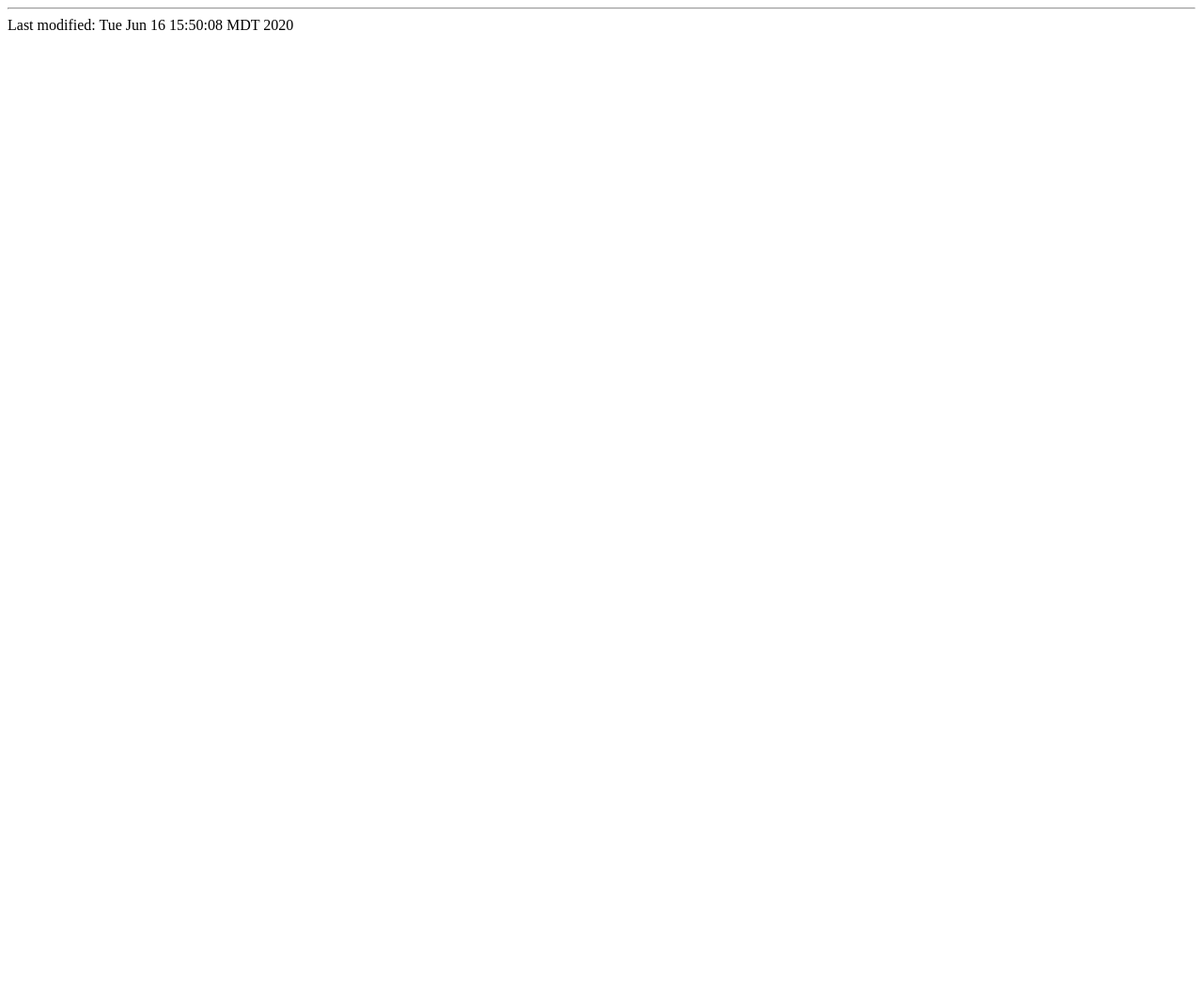
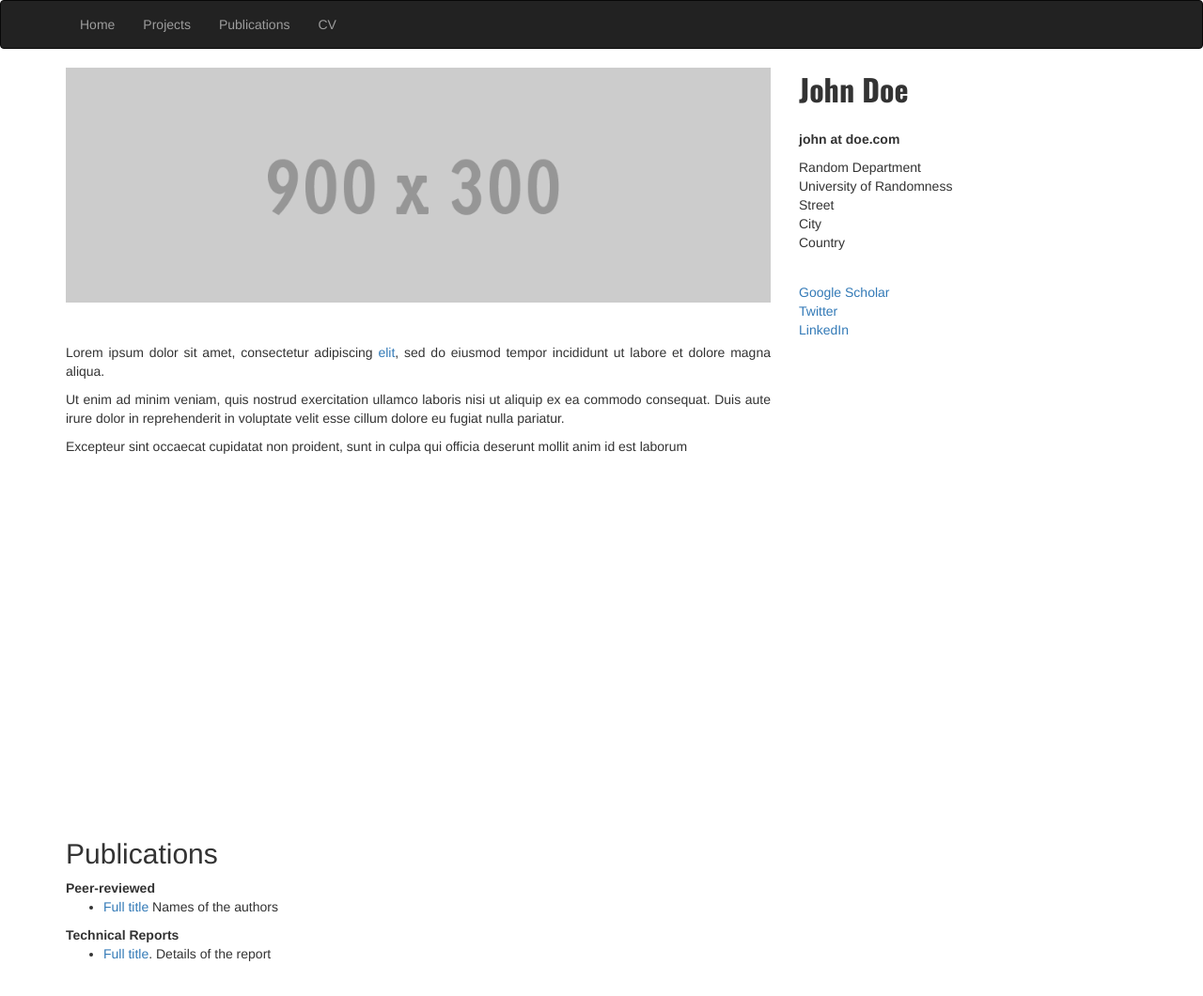
Before and after one commit to maconway/gis_maps.github.io, a plain HTML site: page index.html in a window 1280 px wide. Shown: the top 1060 px of the page at 94% size. Before the commit the page ends 800 px from the top, so only its background shows below. Drawn offline with nearby package versions, Linux system fonts and the light colour scheme.

Commit message:
Added template from https://mavroud.is

```diff
--- a/index.html
+++ b/index.html
@@ -1,14 +1,103 @@
-<!DOCTYPE HTML PUBLIC "-//IETF//DTD HTML//EN">
-<html> <head>
-<title>Test site</title>
+<!DOCTYPE html>
+<!--
+    Plain-Academic by Vasilios Mavroudis
+    Released under the  Simplified BSD License/FreeBSD (2-clause) License.
+    https://github.com/mavroudisv/plain-academic
+-->
+
+<html lang="en">
+<head>
+  <title>John Doe</title>
+  <meta charset="utf-8">
+  <meta name="viewport" content="width=device-width, initial-scale=1">
+  <link rel="stylesheet" href="https://maxcdn.bootstrapcdn.com/bootstrap/3.3.6/css/bootstrap.min.css">
+  <script src="https://ajax.googleapis.com/ajax/libs/jquery/1.12.0/jquery.min.js"></script>
+  <script src="https://maxcdn.bootstrapcdn.com/bootstrap/3.3.6/js/bootstrap.min.js"></script>
+  <link href='https://fonts.googleapis.com/css?family=Oswald:700' rel='stylesheet' type='text/css'>
 </head>
+<body>
 
-<body>
-<h1></h1>
+
+<!-- Navigation -->
+    <nav class="navbar navbar-inverse">
+      <div class="container">
+		<ul class="nav navbar-nav">
+              <li><a href="/">Home</a></li>
+              <li><a href="#">Projects</a></li>
+              <li><a href="#publications">Publications</a></li>
+              <li><a href="#">CV</a></li>
+		</ul>
+	  </div>
+	</nav>
 
 
 
-<hr>
-<address></address>
-<!-- hhmts start -->Last modified: Tue Jun 16 15:50:08 MDT 2020 <!-- hhmts end -->
-</body> </html>
+  <!-- Page Content -->
+    <div class="container">
+
+        <div class="row">
+
+            <!-- Entries Column -->
+            <div class="col-md-8" style="height: 100vh;">
+
+                <!-- Main Image -->
+                <img class="img-responsive" src="photo.gif" alt=""><br>
+
+                <div style="margin-top:3%; text-align:justify;">
+					<p>Lorem ipsum dolor sit amet, consectetur adipiscing <a href="#">elit</a>, sed do eiusmod tempor incididunt ut labore et dolore magna aliqua.</p>
+
+					<p>Ut enim ad minim veniam, quis nostrud exercitation ullamco laboris nisi ut aliquip ex ea commodo consequat. Duis aute irure dolor in reprehenderit in voluptate velit esse cillum dolore eu fugiat nulla pariatur.</p>
+
+					<p>Excepteur sint occaecat cupidatat non proident, sunt in culpa qui officia deserunt mollit anim id est laborum</p>
+                </div>
+            </div>
+
+            <!-- Contact Info on the Sidebar -->
+            <div class="col-md-4">
+                <div style="font-family: 'Oswald', sans-serif; font-size: 32px;"><b>John Doe</b></div><br>
+                <p><b>john at doe.com</b><br>
+                <p>Random Department<br>
+                University of Randomness<br>
+                Street<br>
+                City <br>
+                Country<br>
+                </p>
+            </div>
+
+
+            <!-- Links on the Sidebar -->
+            <div class="col-md-4" style="margin-top:2%">
+              <dd><a href="#">Google Scholar</a></dd>
+              <dd><a href="#">Twitter</a></dd>
+              <dd><a href="#">LinkedIn</a></dd>
+            </div>
+
+
+            <!-- Publications -->
+            <div class="col-md-8" style="height: 100vh;">
+                <h2 id="publications">Publications</h2>
+
+                <strong>Peer-reviewed</strong><br/>
+                <ul>
+                <li class="paper" words="add, your, keywords, here"><a href="#">Full title</a> Names of the authors</li>
+                </ul>
+
+                <strong>Technical Reports</strong><br/>
+                <ul>
+                <li class="paper" words="add, your, keywords, here"><a href="#">Full title</a>. Details of the report</li>
+                </ul>
+            </div>
+
+
+        </div>
+
+
+    </div>
+    <!-- /.container -->
+
+    <!-- Other people may like it too! -->
+    <a style="color:#b5bec9;font-size:0.8em; float:right;" href="https://github.com/mavroudisv/plain-academic">Plain Academic</a>
+
+</body>
+
+</html>
```
Also changed, not shown: LICENSE.txt (added), photo.gif (added).
